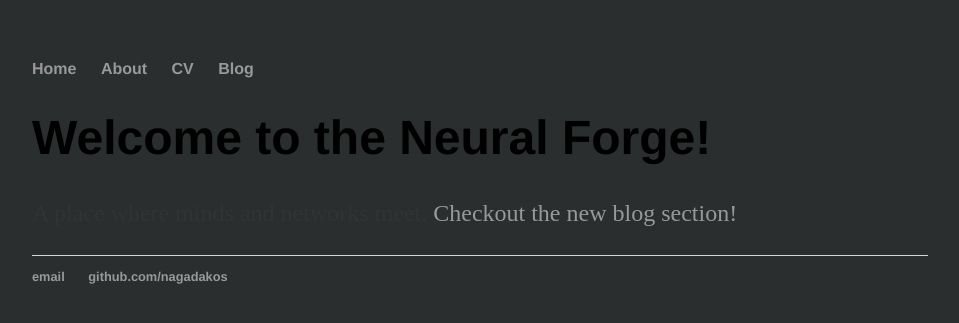
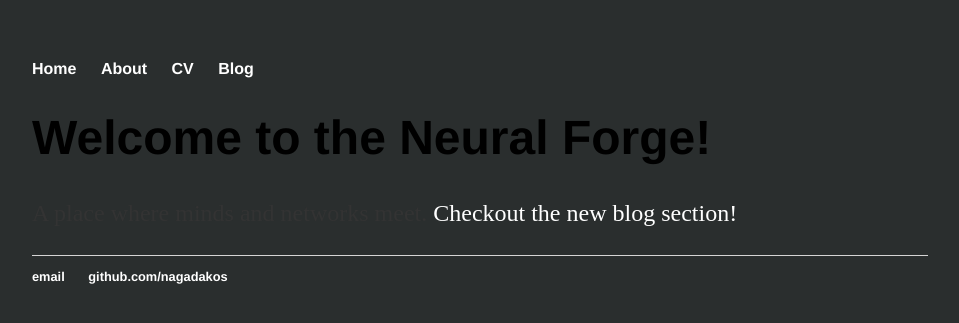
Before and after one commit to nagadakos/nagadakos.github.io, a Jekyll site: the page built from index.html, in a window 1280 px wide. Shown: the top 323 px of the page, without its empty margins (160-1119 px from the left). Built offline with Jekyll 4.4.1, drawn with Linux system fonts in a browser that asks for light colours.

Commit message:
new color

```diff
--- a/css/main.css
+++ b/css/main.css
@@ -15,7 +15,7 @@ nav ul li, footer ul li {
 }
 a {
     text-decoration: none;
-    color: #999;
+    color: white;
 }
 a:hover {
     text-decoration: underline;
```
